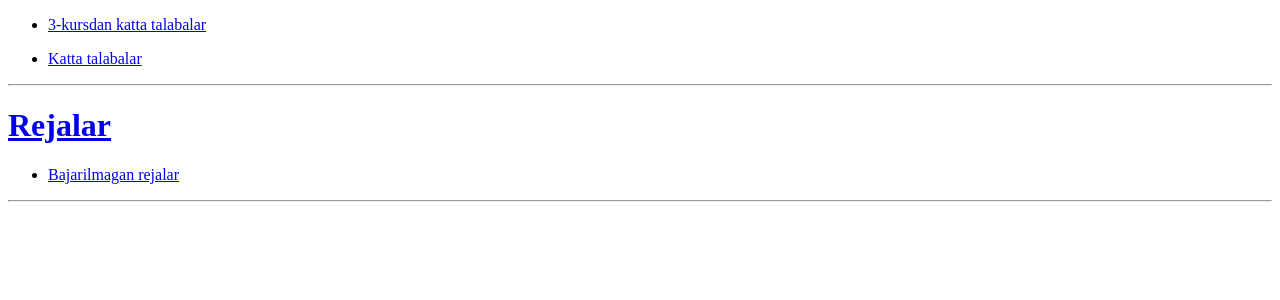
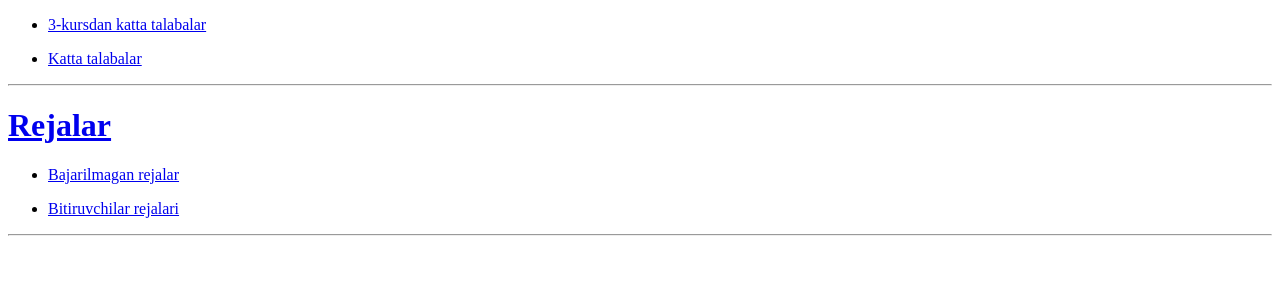
Before and after one commit to Cbekoder/ExamToDo, a Django app: page / in a window 1280 px wide. Shown: the part 224-524 px from the top of the page. Run offline with Django 4.2, Linux system fonts and the light colour scheme.

Commit message:
10-topshiriq qo'shildi

```diff
--- a/Admin/views.py
+++ b/Admin/views.py
@@ -30,6 +30,12 @@ def yoshi_kattalar(request):
     }
     return render(request, 'katta_talabalar.html', content)
 
+def bitiruvchilar_rejalar(request):
+    content = {
+        'planlar' : Plan.objects.filter(student_fk__course__gt = 2)
+    }
+    return render(request, "bitiruvchilar_rejalar.html", content)
+
 def planlar(request):
     if request.method == 'POST':
         forma = PlanForm(request.POST)
--- a/ExamToDo/urls.py
+++ b/ExamToDo/urls.py
@@ -8,6 +8,7 @@ urlpatterns = [
     path('', homepage),
     path('studentlar/', studentlar),
     path('yoshi_kattalar/', yoshi_kattalar),
+    path('bitiruvchilar_rejalar/', bitiruvchilar_rejalar),
     path('bitiruvchilar/', student_gt_3),
     path('del_student/<int:talaba_id>', del_student),
     path('bitiruvchilar/', student_gt_3),
--- a/templates/home.html
+++ b/templates/home.html
@@ -19,6 +19,7 @@
     <a href='/rejalar/'><h1>Rejalar</h1></a>
     <ul>
         <li><a href='/bajarilmagan/'><p>Bajarilmagan rejalar</p></a></li>
+        <li><a href='/bitiruvchilar_rejalar/'><p>Bitiruvchilar rejalari</p></a></li>
     </ul>
     <hr>
 </body>
```
Also changed, not shown: templates/bitiruvchilar_rejalar.html (added, +18 -0 lines).
